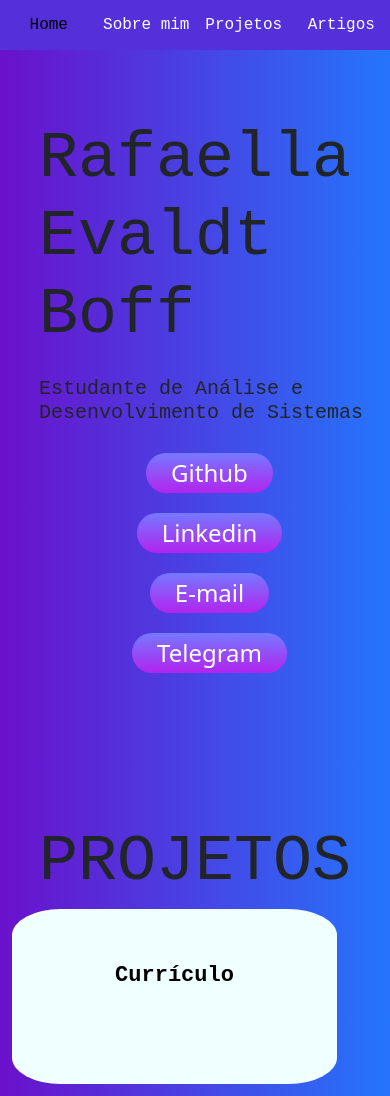
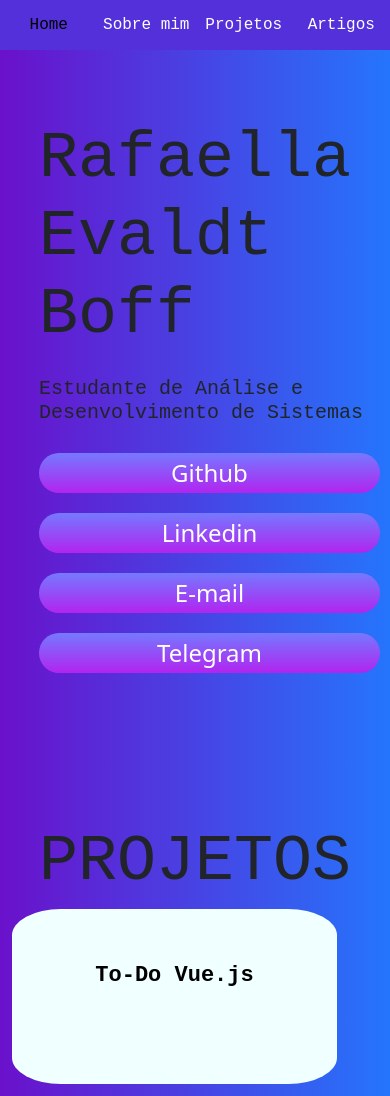
Before and after one commit to rafaellaevboff/-rafaellaevboff.github.io, a plain HTML site: page index.html in a window 390 px wide. Shown: the top 1096 px of the page. Drawn offline with nearby package versions, Linux system fonts and the light colour scheme.

Commit message:
novas alterações

```diff
--- a/assets/css/responsive.css
+++ b/assets/css/responsive.css
@@ -1,7 +1,7 @@
 @media screen and (max-width: 755px){
     #contato{
         flex-direction: column;
-        align-items: center;
+        align-items: left;
     }
 
     .artigo ul{
--- a/index.html
+++ b/index.html
@@ -53,14 +53,16 @@
     <section class="container-fluid text-center" id="projetos">
         <div class="row">
             <h1>PROJETOS</h1>
-
                 <div class="owl-carousel owl-theme">
                     <div class="fundoBranco">
-                        <a href="https://rafaellaevboff.github.io/Curriculo/" target="_blank" class="acessarProjeto"><b>Currículo</b></a>
+                        <a href="https://vue-to-do-list-rafaella.netlify.app/" target="_blank" class="acessarProjeto"><b>To-Do Vue.js</b></a>
+                    </div>
+                    <div class="fundoBranco">
+                        <a href="https://rafaellaevboff.github.io/interface_Netflix/" target="_blank" class="acessarProjeto"><b>Recriando interface da Netflix</b></a>
                     </div>
 
                     <div class="fundoBranco">
-                        <a href="https://rafaellaevboff.github.io/interface_Netflix/" target="_blank" class="acessarProjeto"><b>Recriando interface da Netflix</b></a>
+                        <a href="https://rafaellaevboff.github.io/Curriculo/" target="_blank" class="acessarProjeto"><b>Currículo</b></a>
                     </div>
                 </div>
         </div>
```
